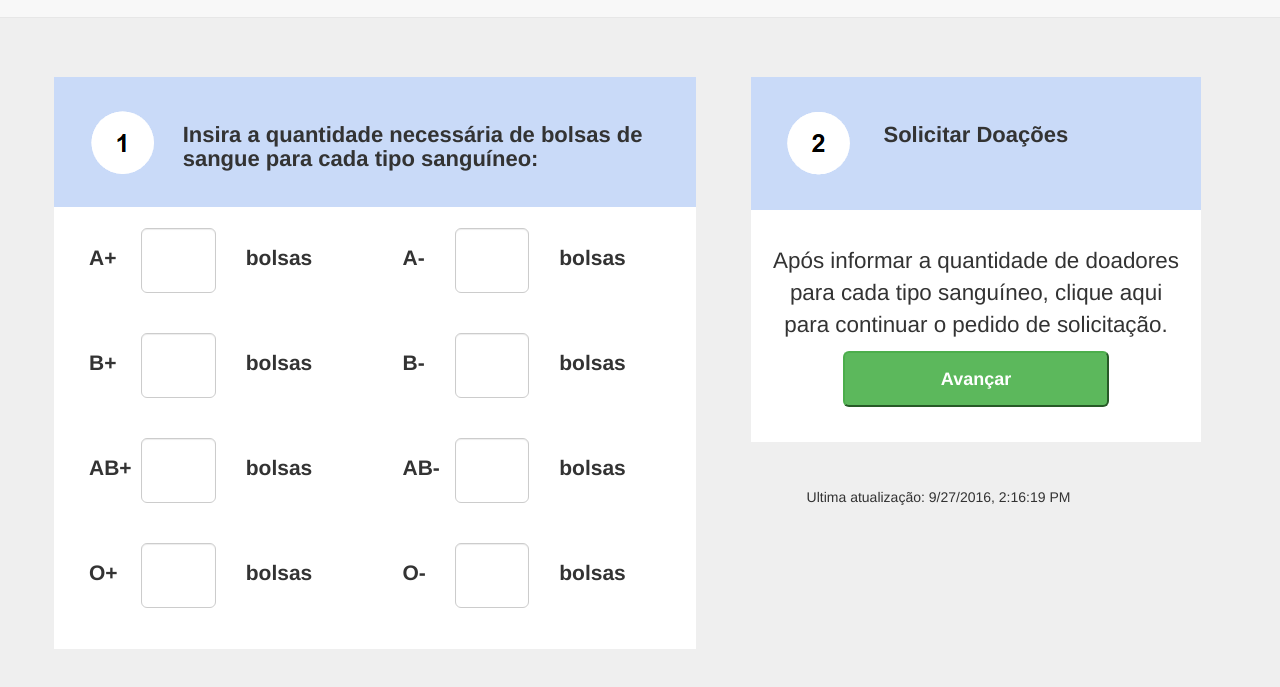
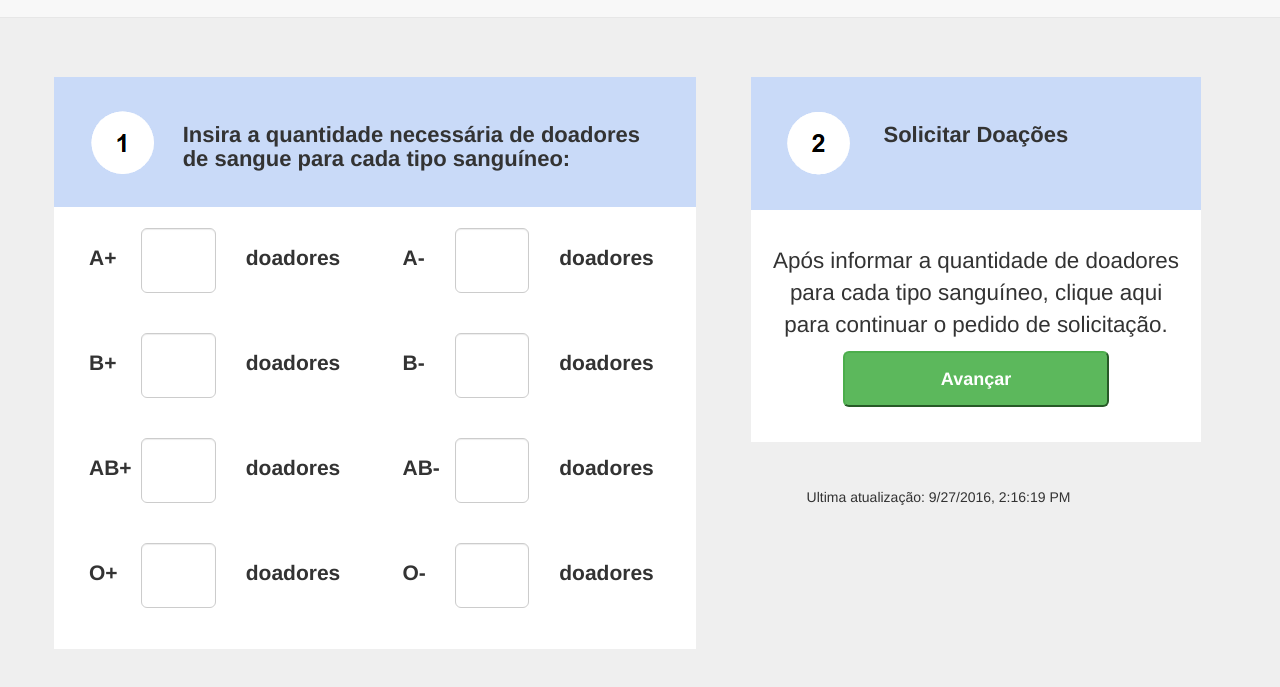
Before and after one commit to lrsousa/hemoheroes_wireframe_02, a website: page index.html in a window 1280 px wide. Shown: the part 73-760 px from the top of the page. Drawn offline with Linux system fonts and the light colour scheme.

Commit message:
atualizado labels bolsas -> doadores

```diff
--- a/index.html
+++ b/index.html
@@ -78,7 +78,7 @@
                             <img src="img/001.png"/>
                         </div>
                         <div class="col-md-10">
-                            <h3>Insira a quantidade necessária de bolsas de sangue para cada tipo sanguíneo:</h3>
+                            <h3>Insira a quantidade necessária de doadores de sangue para cada tipo sanguíneo:</h3>
                         </div>
                     </div>
 
@@ -89,13 +89,13 @@
                                 <div class="col-md-2">
                                     <input data-value="A+" class="form-control input-lg" type="number" value="" id="a-positivo">
                                 </div>
-                                <label for="a-positivo" class="col-md-1 col-form-label">bolsas</label>
+                                <label for="a-positivo" class="col-md-1 col-form-label">doadores</label>
 
                                 <label for="a-negativo" class="col-md-1 col-md-offset-2 col-form-label">A-</label>
                                 <div class="col-md-2">
                                     <input data-value="A-" class="form-control input-lg" type="number" value="" id="a-negativo">
                                 </div>
-                                <label for="a-negativo" class="col-md-1 col-form-label">bolsas</label>
+                                <label for="a-negativo" class="col-md-1 col-form-label">doadores</label>
                             </div>
 
                             <div class="form-group row recubo">
@@ -103,13 +103,13 @@
                                 <div class="col-md-2">
                                     <input data-value="B+" class="form-control input-lg" type="number" value="" id="b-positivo">
                                 </div>
-                                <label for="b-positivo" class="col-md-1 col-form-label">bolsas</label>
+                                <label for="b-positivo" class="col-md-1 col-form-label">doadores</label>
 
                                 <label for="b-negativo" class="col-md-1 col-md-offset-2 col-form-label">B-</label>
                                 <div class="col-md-2">
                                     <input data-value="B-" class="form-control input-lg" type="number" value="" id="b-negativo">
                                 </div>
-                                <label for="b-negativo" class="col-md-1 col-form-label">bolsas</label>
+                                <label for="b-negativo" class="col-md-1 col-form-label">doadores</label>
                             </div>
 
                             <div class="form-group row recubo">
@@ -117,13 +117,13 @@
                                 <div class="col-md-2">
                                     <input data-value="AB+" class="form-control input-lg" type="number" value="" id="ab-positivo">
                                 </div>
-                                <label for="ab-positivo" class="col-md-1 col-form-label">bolsas</label>
+                                <label for="ab-positivo" class="col-md-1 col-form-label">doadores</label>
 
                                 <label for="ab-negativo" class="col-md-1 col-md-offset-2 col-form-label">AB-</label>
                                 <div class="col-md-2">
                                     <input data-value="AB-" class="form-control input-lg" type="number" value="" id="ab-negativo">
                                 </div>
-                                <label for="ab-negativo" class="col-md-1 col-form-label">bolsas</label>
+                                <label for="ab-negativo" class="col-md-1 col-form-label">doadores</label>
                             </div>
 
                             <div class="form-group row recubo">
@@ -131,13 +131,13 @@
                                 <div class="col-md-2">
                                     <input data-value="O+" class="form-control input-lg" type="number" value="" id="o-positivo">
                                 </div>
-                                <label for="o-positivo" class="col-md-1 col-form-label">bolsas</label>
+                                <label for="o-positivo" class="col-md-1 col-form-label">doadores</label>
 
                                 <label for="o-negativo" class="col-md-1 col-md-offset-2 col-form-label">O-</label>
                                 <div class="col-md-2">
                                     <input data-value="O-" class="form-control input-lg" type="number" value="" id="o-negativo">
                                 </div>
-                                <label for="o-negativo" class="col-md-1 col-form-label">bolsas</label>
+                                <label for="o-negativo" class="col-md-1 col-form-label">doadores</label>
                             </div>
                         </div>
                     </form>
```
